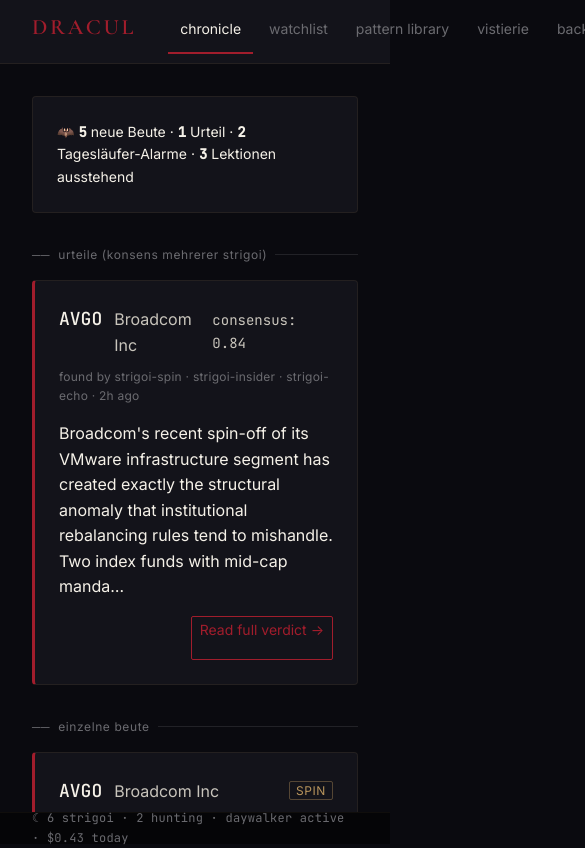
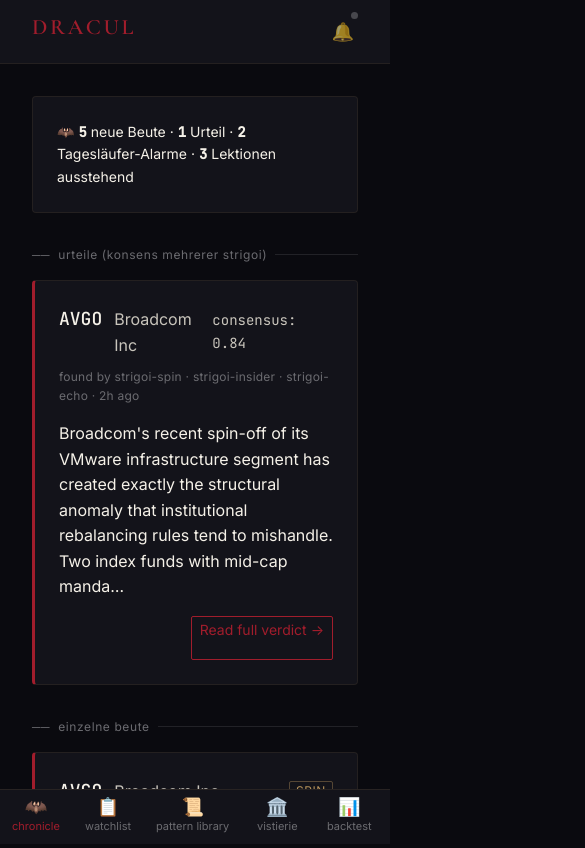
Before and after one commit to visterion/dracul, a Vue app in the folder chronicle/: page / in a window 390 px wide. Shown: the top 848 px of the page, 585 px wide, since content can reach past the window. Built offline with nearby package versions, Linux system fonts and the light colour scheme.

Commit message:
feat(chronicle): mobile shell — bottom nav under 960px, slim header, hidden status bar

```diff
--- a/chronicle/src/App.vue
+++ b/chronicle/src/App.vue
@@ -1,11 +1,12 @@
 <template>
   <v-app>
     <div class="app-layout">
-      <AppTopBar @toggle-live="toggleLive" />
-      <main class="app-main">
+      <AppTopBar :mobile="smAndDown" @toggle-live="toggleLive" />
+      <main class="app-main" :class="{ 'app-main--mobile': smAndDown }">
         <router-view />
       </main>
-      <AppStatusBar />
+      <AppStatusBar v-if="!smAndDown" />
+      <AppBottomNav v-if="smAndDown" />
     </div>
     <LiveAlertPanel :open="panelOpen" @close="panelOpen = false" />
   </v-app>
@@ -13,11 +14,15 @@
 
 <script setup lang="ts">
 import { onMounted, ref } from 'vue'
+import { useDisplay } from 'vuetify'
 import AppTopBar from './components/shell/AppTopBar.vue'
 import AppStatusBar from './components/shell/AppStatusBar.vue'
+import AppBottomNav from './components/shell/AppBottomNav.vue'
 import LiveAlertPanel from './components/shell/LiveAlertPanel.vue'
 import { useStatusStore } from './stores/status'
 import { useLiveAlertsStore } from './stores/liveAlerts'
+
+const { smAndDown } = useDisplay()
 
 const statusStore = useStatusStore()
 const liveStore = useLiveAlertsStore()
@@ -46,4 +51,9 @@ onMounted(() => {
   flex: 1;
   overflow-y: auto;
 }
+
+/* Clear the fixed bottom nav on mobile so content isn't hidden behind it. */
+.app-main--mobile {
+  padding-bottom: calc(64px + env(safe-area-inset-bottom));
+}
 </style>
--- a/chronicle/src/components/shell/AppTopBar.vue
+++ b/chronicle/src/components/shell/AppTopBar.vue
@@ -7,20 +7,20 @@
       </router-link>
 
       <!-- Navigation -->
-      <nav class="top-bar__nav">
+      <nav v-if="!mobile" class="top-bar__nav">
         <router-link
-          v-for="tab in navTabs"
-          :key="tab.name"
-          :to="{ name: tab.name }"
+          v-for="item in navItems"
+          :key="item.name"
+          :to="{ name: item.name }"
           class="top-bar__tab"
           active-class="top-bar__tab--active"
         >
-          {{ tab.label }}
+          {{ item.label }}
         </router-link>
       </nav>
 
       <!-- Controls -->
-      <div class="top-bar__controls">
+      <div class="top-bar__controls" :class="{ 'top-bar__controls--mobile': mobile }">
         <button
           class="top-bar__icon-btn top-bar__live"
           :aria-label="t('app.liveAlerts.title')"
@@ -35,11 +35,11 @@
           </span>
         </button>
         <!-- Moon icon placeholder — cream/dark toggle (not implemented in scaffold) -->
-        <button class="top-bar__icon-btn" aria-label="Toggle light mode" title="Light mode (coming soon)">
+        <button v-if="!mobile" class="top-bar__icon-btn" aria-label="Toggle light mode" title="Light mode (coming soon)">
           🌙
         </button>
         <!-- User avatar placeholder — auth not in Phase 1 -->
-        <div class="top-bar__avatar" aria-label="User account">
+        <div v-if="!mobile" class="top-bar__avatar" aria-label="User account">
           <span>V</span>
         </div>
       </div>
@@ -48,23 +48,16 @@
 </template>
 
 <script setup lang="ts">
-import { computed } from 'vue'
 import { useI18n } from 'vue-i18n'
 import { useLiveAlertsStore } from '../../stores/liveAlerts'
+import { useNavItems } from '../../composables/useNavItems'
 
+defineProps<{ mobile?: boolean }>()
 defineEmits<{ 'toggle-live': [] }>()
 
 const { t } = useI18n()
 const live = useLiveAlertsStore()
-
-const navTabs = computed(() => [
-  { name: 'chronicle' as const,        label: t('app.nav.chronicle') },
-  { name: 'watchlist' as const,        label: t('app.nav.watchlist') },
-  { name: 'pattern-library' as const,  label: t('app.nav.patternLibrary') },
-  { name: 'vistierie' as const,        label: t('app.nav.vistierie') },
-  { name: 'backtest' as const,         label: t('app.nav.backtest') },
-  { name: 'settings' as const,         label: t('app.nav.settings') },
-])
+const navItems = useNavItems()
 </script>
 
 <style scoped>
@@ -137,6 +130,13 @@ const navTabs = computed(() => [
   flex-shrink: 0;
 }
 
+/* With the centered nav hidden on mobile, push the remaining controls
+   (the live bell) to the far right so the slim header reads
+   wordmark | bell. */
+.top-bar__controls--mobile {
+  margin-left: auto;
+}
+
 .top-bar__icon-btn {
   background: none;
   border: none;
```
Also changed, not shown: 1 other file (tests, documents, lock files or other folders).
